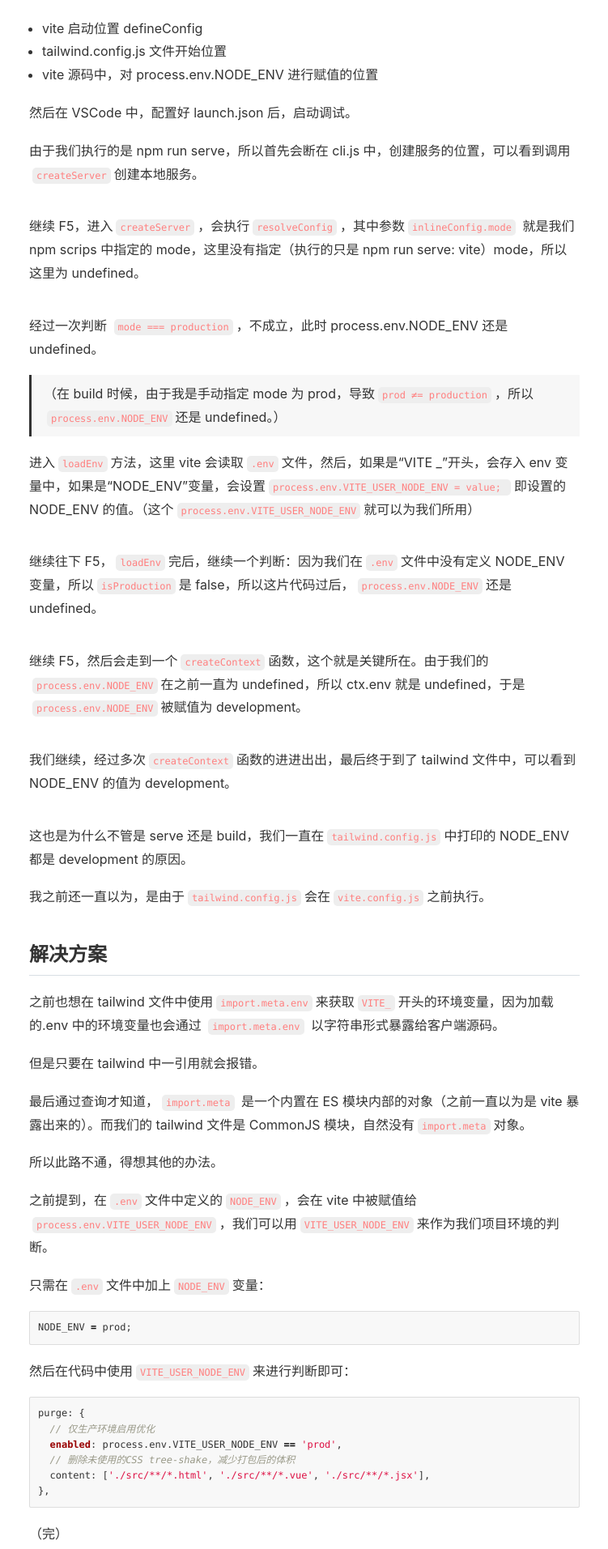
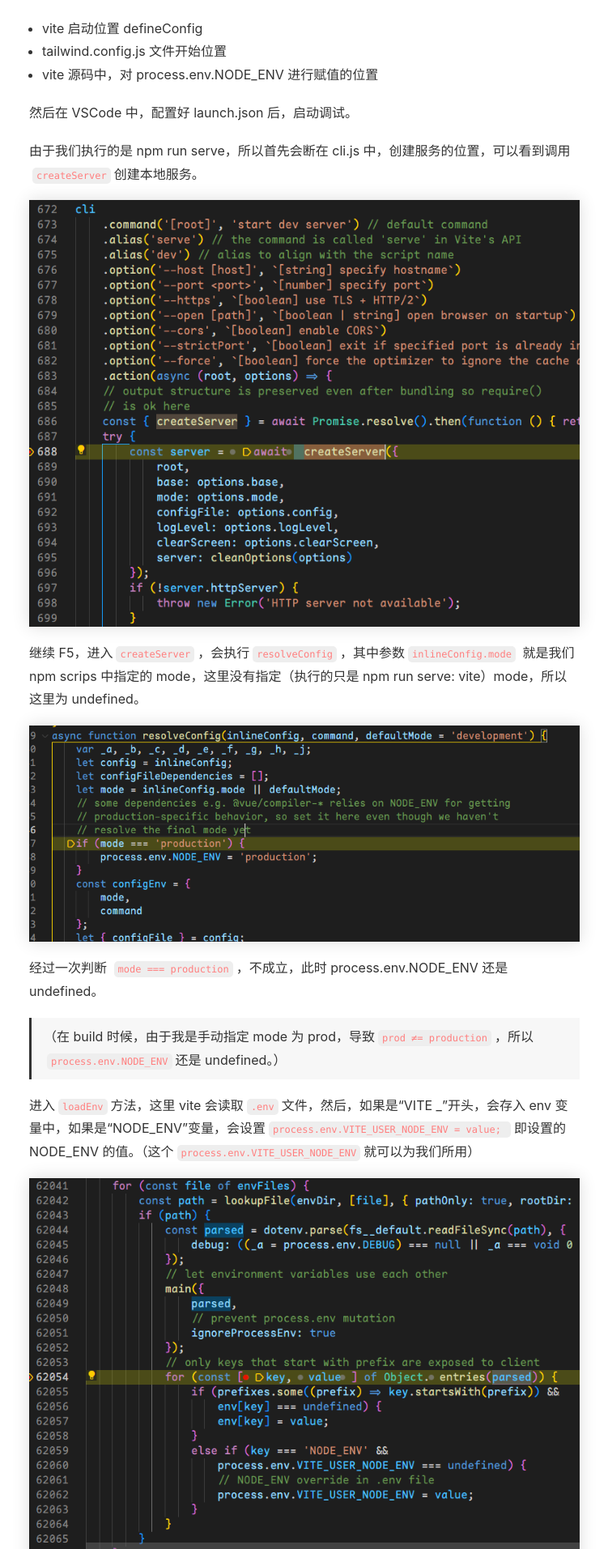
Before and after one commit to Daotin/fe-blog, a Jekyll site: the page built from _posts/2022/2022-11-16-vite项目为什么可以直接使用NODE_ENV.md, in a window 1280 px wide. Shown: the part 956-2869 px from the top of the page at 81% size, without its empty margins (264-1015 px from the left). Built offline with Jekyll 4.4.1, drawn with Linux system fonts in a browser that asks for light colours.

Commit message:
update post

```diff
--- a/_posts/2022/2022-11-16-vite项目为什么可以直接使用NODE_ENV.md
+++ b/_posts/2022/2022-11-16-vite项目为什么可以直接使用NODE_ENV.md
@@ -38,11 +38,11 @@ tags: vite
 
 由于我们执行的是 npm run serve，所以首先会断在 cli.js 中，创建服务的位置，可以看到调用`createServer`创建本地服务。
 
-![](../image/image_q4v_XXEBsG.png)
+![](/image/image_q4v_XXEBsG.png)
 
 继续 F5，进入`createServer`，会执行`resolveConfig`，其中参数`inlineConfig.mode` 就是我们 npm scrips 中指定的 mode，这里没有指定（执行的只是 npm run serve: vite）mode，所以这里为 undefined。
 
-![](../image/image_hV-XAHDpdP.png)
+![](/image/image_hV-XAHDpdP.png)
 
 经过一次判断 `mode === production`，不成立，此时 process.env.NODE_ENV 还是 undefined。
 
@@ -50,19 +50,19 @@ tags: vite
 
 进入`loadEnv`方法，这里 vite 会读取`.env`文件，然后，如果是“VITE \_”开头，会存入 env 变量中，如果是“NODE_ENV”变量，会设置`process.env.VITE_USER_NODE_ENV = value; `即设置的 NODE_ENV 的值。（这个`process.env.VITE_USER_NODE_ENV`就可以为我们所用）
 
-![](../image/image_m-XhuQ9psq.png)
+![](/image/image_m-XhuQ9psq.png)
 
 继续往下 F5，`loadEnv`完后，继续一个判断：因为我们在`.env`文件中没有定义 NODE_ENV 变量，所以`isProduction`是 false，所以这片代码过后，`process.env.NODE_ENV`还是 undefined。
 
-![](../image/image_yFWMQxnuWk.png)
+![](/image/image_yFWMQxnuWk.png)
 
 继续 F5，然后会走到一个`createContext`函数，这个就是关键所在。由于我们的`process.env.NODE_ENV`在之前一直为 undefined，所以 ctx.env 就是 undefined，于是`process.env.NODE_ENV`被赋值为 development。
 
-![](../image/image_xHJ0uyyGMp.png)
+![](/image/image_xHJ0uyyGMp.png)
 
 我们继续，经过多次`createContext`函数的进进出出，最后终于到了 tailwind 文件中，可以看到 NODE_ENV 的值为 development。
 
-![](../image/image_1GCggjsTOm.png)
+![](/image/image_1GCggjsTOm.png)
 
 这也是为什么不管是 serve 还是 build，我们一直在`tailwind.config.js`中打印的 NODE_ENV 都是 development 的原因。
 
```
